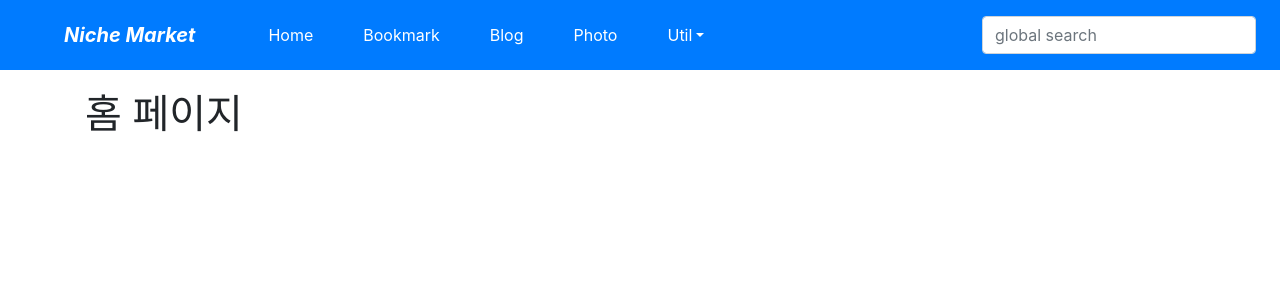
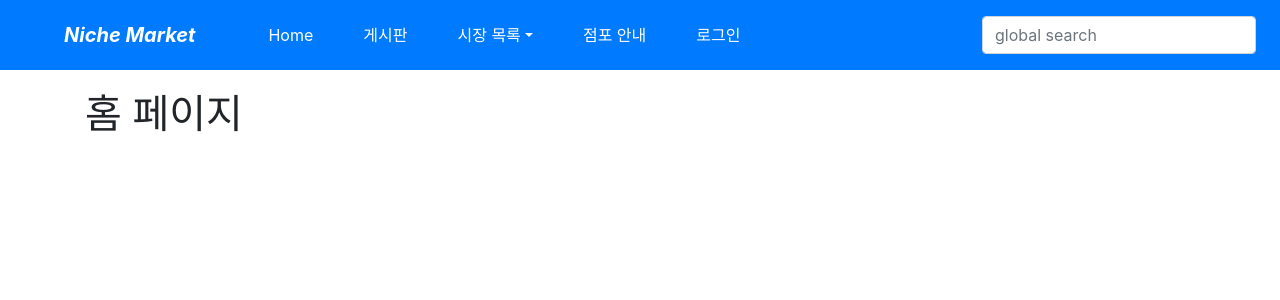
Before and after one commit to bongwon-suh/Niche-market, a Django app: page / in a window 1280 px wide. Shown: the top 300 px of the page. Run offline with Django 3.2, Linux system fonts and the light colour scheme; some libraries are stand-ins or nearby versions.

Commit message:
made home

```diff
--- a/templates/menu.html
+++ b/templates/menu.html
@@ -11,15 +11,11 @@
                 <a class="nav-link text-white" href="{% url 'home' %}">Home</a></li>
             <li class="nav-item mx-1 btn btn-primary">
                 <a class="nav-link text-white"
-                   href="">Bookmark</a></li>
-            <li class="nav-item mx-1 btn btn-primary">
-                <a class="nav-link text-white"
-                   href="">Blog</a></li>
-            <li class="nav-item mx-1 btn btn-primary">
-                <a class="nav-link text-white" href="">Photo</a></li>
+                   href="">게시판</a></li>
+
             <li class="nav-item dropdown mx-1 btn btn-primary">
                 <a class="nav-link dropdown-toggle text-white" href="#"
-                   data-toggle="dropdown">Util</a>
+                   data-toggle="dropdown">시장 목록</a>
                 <div class="dropdown-menu">
                     <a class="dropdown-item" href="{% url 'admin:index' %}">Admin</a>
                     <div class="dropdown-divider"></div>
@@ -28,6 +24,15 @@
                     <a class="dropdown-item" href="">Search</a>
                 </div>
             </li>
+
+            <li class="nav-item mx-1 btn btn-primary">
+                <a class="nav-link text-white"
+                   href="">점포 안내</a></li>
+
+            <li class="nav-item mx-1 btn btn-primary">
+                <a class="nav-link text-white"
+                   href="">로그인</a></li>
+
         </ul>
         <form class="form-inline my-2" action="" method="post"> {% csrf_token %}
             <input class="form-control mr-sm-2" type="search"
```
